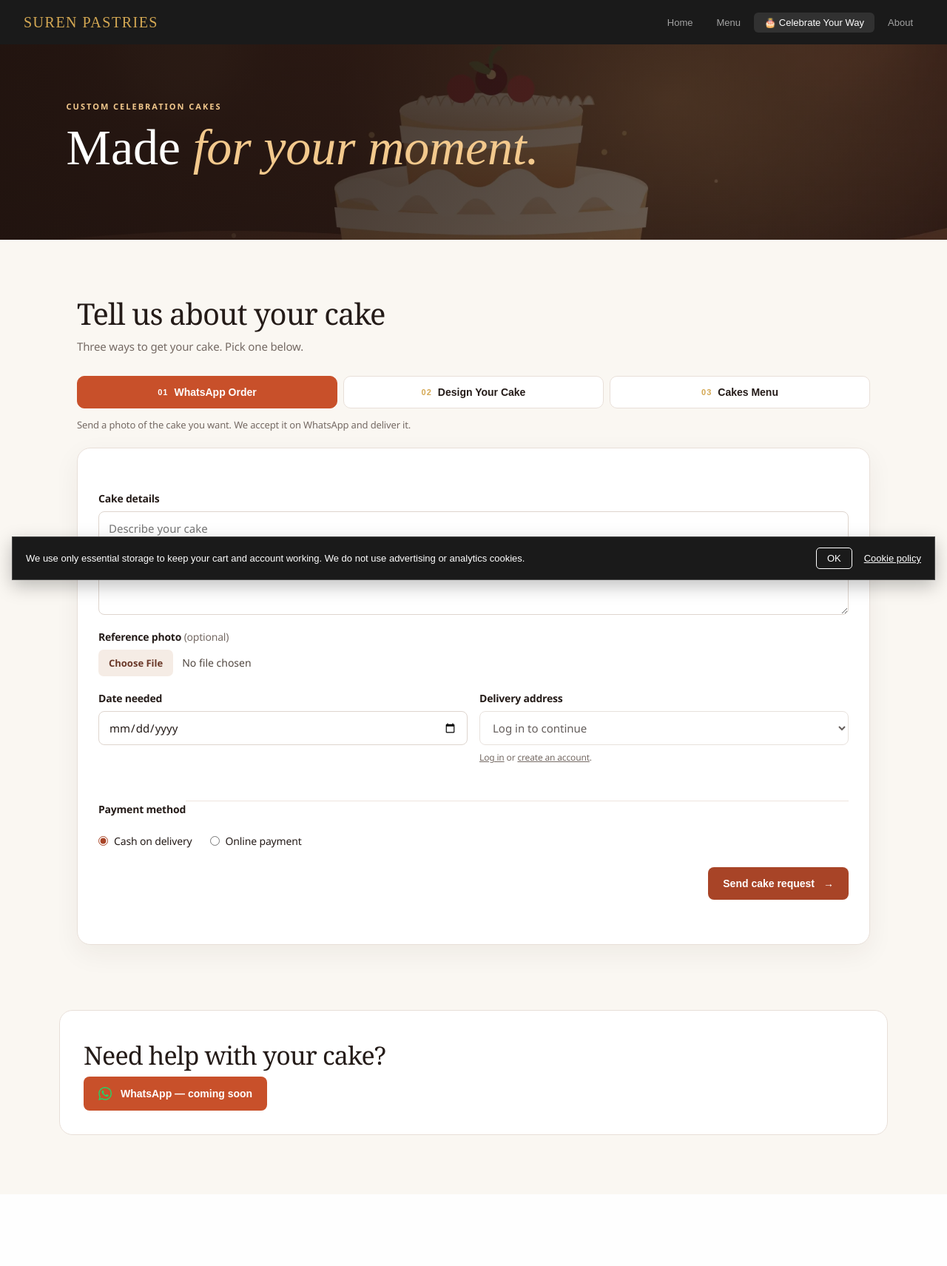
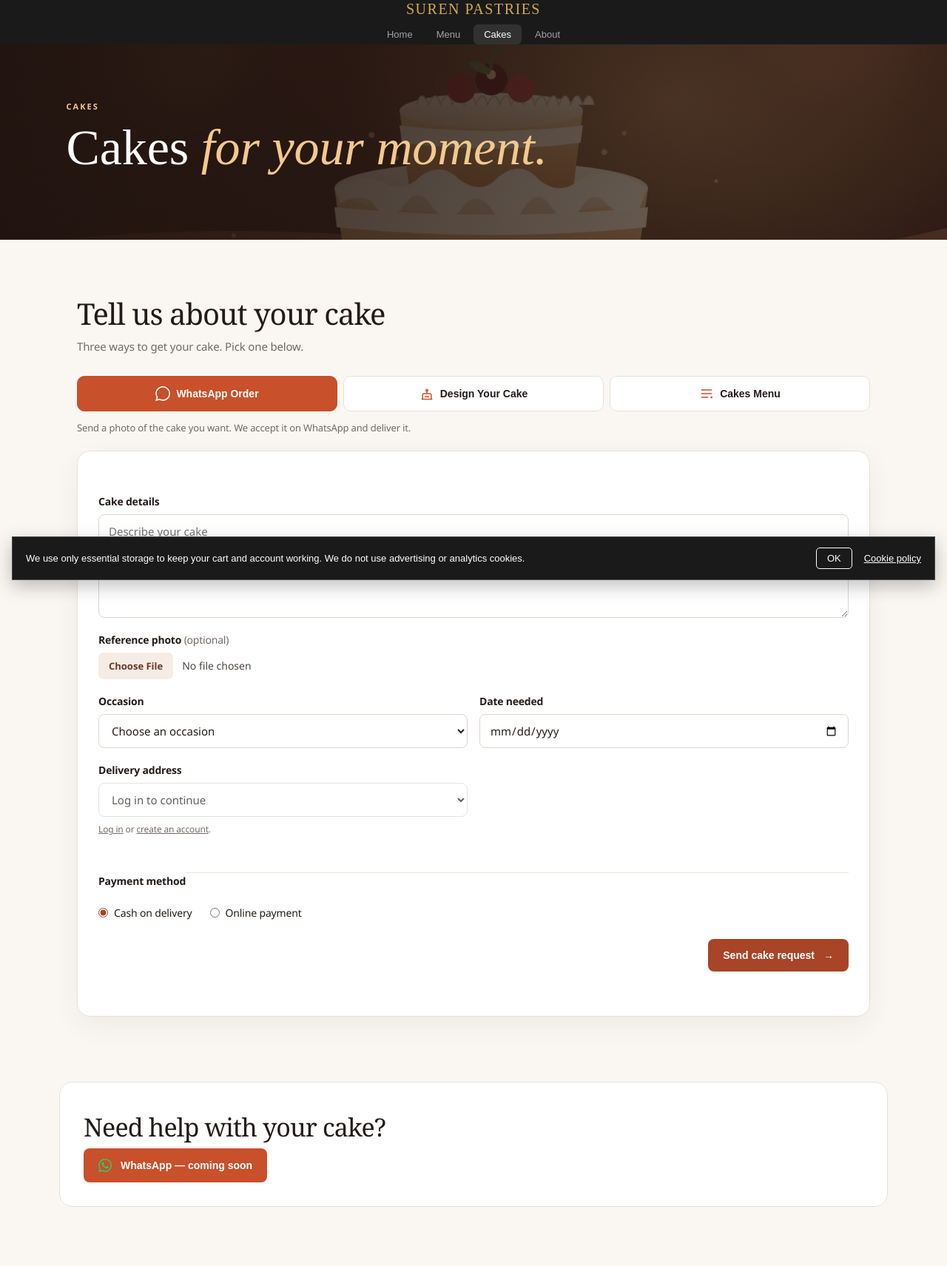
Before and after one commit to KinGMssN/suren_pastries, a Flask app: page /customized-cake in a window 1280 px wide. Shown: the whole page at 74% size. Before the commit the page ends 1534 px from the top, so only its background shows below. Run offline with Flask 3, Linux system fonts and the light colour scheme.

Commit message:
Custom cakes round 3: legend overflow fix, no preview, icon tabs, page is Cakes, stable nav, occasion in WhatsApp form

```diff
--- a/app/templates/account.html
+++ b/app/templates/account.html
@@ -10,7 +10,7 @@
   <div class="nav-links">
     <a class="nl" href="{{ url_for('main.home') }}">Home</a>
     <a class="nl" href="{{ url_for('main.menu') }}">Menu</a>
-    <a class="nl" href="{{ url_for('main.customized_cake') }}">🎂 Celebrate Your Way</a>
+    <a class="nl" href="{{ url_for('main.customized_cake') }}">Cakes</a>
     <a class="nl" href="{{ url_for('main.about') }}">About</a>
   </div>
   <button class="nl" data-action="logout" style="cursor:pointer">Logout</button>
--- a/app/templates/cart.html
+++ b/app/templates/cart.html
@@ -11,7 +11,7 @@
   <div class="nav-links">
     <a class="nl" href="{{ url_for('main.home') }}">Home</a>
     <a class="nl" href="{{ url_for('main.menu') }}">Menu</a>
-    <a class="nl" href="{{ url_for('main.customized_cake') }}">🎂 Celebrate Your Way</a>
+    <a class="nl" href="{{ url_for('main.customized_cake') }}">Cakes</a>
     <a class="nl" href="{{ url_for('main.about') }}">About</a>
   </div>
   <a class="back-btn" href="{{ url_for('main.menu') }}">← Back to menu</a>
--- a/app/templates/customized_cake.html
+++ b/app/templates/customized_cake.html
@@ -1,5 +1,5 @@
 {% extends "base.html" %}
-{% block title %}Suren Pastries — Custom Celebration Cakes{% endblock %}
+{% block title %}Suren Pastries — Cakes{% endblock %}
 {% block meta_description %}Create a custom celebration cake with Suren Pastries.{% endblock %}
 {% block page_css %}
 <link rel="stylesheet" href="{{ url_for('static', filename='css/customized-cake.css') }}">
@@ -11,7 +11,7 @@
   <div class="nav-links">
     <a class="nl" href="{{ url_for('main.home') }}">Home</a>
     <a class="nl" href="{{ url_for('main.menu') }}">Menu</a>
-    <a class="nl active" href="{{ url_for('main.customized_cake') }}" aria-current="page">🎂 Celebrate Your Way</a>
+    <a class="nl active" href="{{ url_for('main.customized_cake') }}" aria-current="page">Cakes</a>
     <a class="nl" href="{{ url_for('main.about') }}">About</a>
   </div>
 </nav>
@@ -27,8 +27,8 @@
       alt=""
       aria-hidden="true"
     >
-    <p class="cake-eyebrow">Custom celebration cakes</p>
-    <h1>Made <em>for your moment.</em></h1>
+    <p class="cake-eyebrow">Cakes</p>
+    <h1>Cakes <em>for your moment.</em></h1>
   </header>
 
   <section class="cake-section" id="cake-request">
@@ -39,9 +39,9 @@
 
     <!-- Three options: 1 WhatsApp order (existing, unchanged) / 2 Design Your Own / 3 Cakes menu -->
     <div class="cake-tabs" role="tablist" aria-label="Ways to order a cake">
-      <button class="cake-tab active" type="button" role="tab" aria-selected="true" data-cake-tab="whatsapp"><span class="cake-tab-num">01</span> WhatsApp Order</button>
-      <button class="cake-tab" type="button" role="tab" aria-selected="false" data-cake-tab="diy"><span class="cake-tab-num">02</span> Design Your Cake</button>
-      <button class="cake-tab" type="button" role="tab" aria-selected="false" data-cake-tab="cakes"><span class="cake-tab-num">03</span> Cakes Menu</button>
+      <button class="cake-tab active" type="button" role="tab" aria-selected="true" data-cake-tab="whatsapp"><svg class="cake-tab-icon" viewBox="0 0 24 24" aria-hidden="true" focusable="false"><path d="M20.52 3.48A11.78 11.78 0 0 0 12.14 0C5.62 0 .31 5.3.31 11.82c0 2.08.54 4.1 1.57 5.89L.2 24l6.45-1.69a11.8 11.8 0 0 0 5.48 1.39h.01c6.52 0 11.83-5.31 11.83-11.83 0-3.16-1.23-6.13-3.45-8.39ZM12.14 21.7h-.01a9.82 9.82 0 0 1-5.01-1.37l-.36-.21-3.83 1 1.02-3.74-.23-.38a9.83 9.83 0 0 1-1.51-5.18c0-5.46 4.45-9.91 9.93-9.91a9.83 9.83 0 0 1 7.01 2.91 9.83 9.83 0 0 1 2.9 7.02c0 5.48-4.45 9.93-9.91 9.93Z"/></svg> WhatsApp Order</button>
+      <button class="cake-tab" type="button" role="tab" aria-selected="false" data-cake-tab="diy"><svg class="cake-tab-icon" viewBox="0 0 24 24" aria-hidden="true" focusable="false" fill="none" stroke="currentColor" stroke-width="1.8" stroke-linecap="round" stroke-linejoin="round"><path d="M4 21h16"/><path d="M5 21v-7a2 2 0 0 1 2-2h10a2 2 0 0 1 2 2v7"/><path d="M12 12V8"/><path d="M12 8a1.5 1.5 0 1 0 0-3 1.5 1.5 0 0 0 0 3z"/><path d="M9 17h6"/></svg> Design Your Cake</button>
+      <button class="cake-tab" type="button" role="tab" aria-selected="false" data-cake-tab="cakes"><svg class="cake-tab-icon" viewBox="0 0 24 24" aria-hidden="true" focusable="false" fill="none" stroke="currentColor" stroke-width="1.8" stroke-linecap="round"><path d="M4 6h16"/><path d="M4 12h16"/><path d="M4 18h10"/><circle cx="20" cy="18" r="1.6" fill="currentColor" stroke="none"/></svg> Cakes Menu</button>
     </div>
     <p class="cake-tab-note" id="cake-tab-note">Send a photo of the cake you want. We accept it on WhatsApp and deliver it.</p>
 
@@ -64,6 +64,20 @@
               <button class="cake-remove-photo" id="cake-remove-photo" type="button">Remove photo</button>
             </div>
           </div>
+        </div>
+        <div class="cake-field">
+          <label for="cake-occasion">Occasion</label>
+          <select id="cake-occasion" name="occasion">
+            <option value="">Choose an occasion</option>
+            <option>Birthday</option>
+            <option>Anniversary</option>
+            <option>Wedding</option>
+            <option>Baby Shower</option>
+            <option>Graduation</option>
+            <option>Farewell</option>
+            <option>Just Because</option>
+            <option>Other</option>
+          </select>
         </div>
         <div class="cake-field">
           <label for="cake-date">Date needed</label>
@@ -94,14 +108,6 @@
     <!-- 2. Design Your Cake — rebuilt as numbered steps, Occasion first. Frontend only. -->
     <div class="cake-panel" id="cake-panel-diy" role="tabpanel" hidden>
     <form id="cake-diy-form" class="cake-form cake-diy-form">
-      <div class="cake-diy-preview" aria-live="polite">
-        <div class="cake-preview-cake cake-shape-round" id="cake-preview-cake"><span class="cake-preview-plate"></span></div>
-        <div class="cake-preview-text">
-          <div class="cake-preview-name" id="cake-preview-name">Your cake</div>
-          <div class="cake-preview-line" id="cake-preview-line">Start with the occasion below.</div>
-        </div>
-      </div>
-
       <fieldset class="cake-step">
         <legend><span class="cake-step-num">1</span> For which occasion?</legend>
         <div class="cake-chips">
--- a/app/templates/details.html
+++ b/app/templates/details.html
@@ -11,7 +11,7 @@
   <div class="nav-links" style="align-items: center;">
     <a class="nl" href="{{ url_for('main.home') }}">Home</a>
     <a class="nl" href="{{ url_for('main.menu') }}">Menu</a>
-    <a class="nl" href="{{ url_for('main.customized_cake') }}">🎂 Celebrate Your Way</a>
+    <a class="nl" href="{{ url_for('main.customized_cake') }}">Cakes</a>
     <a class="nl active" href="{{ url_for('main.about') }}">About</a>
   </div>
 </nav>
--- a/app/templates/landing.html
+++ b/app/templates/landing.html
@@ -11,6 +11,7 @@
   <div class="nav-links">
     <a class="nav-link" href="{{ url_for('main.home') }}">Home</a>
     <a class="nav-link" href="{{ url_for('main.menu') }}">Menu</a>
+    <a class="nav-link" href="{{ url_for('main.customized_cake') }}">Cakes</a>
     <a class="nav-link" href="{{ url_for('main.about') }}">About</a>
     <a class="nav-cta" href="{{ url_for('main.menu') }}">Order Now</a>
     <a id="nav-account" href="{{ url_for('main.login') }}"></a>
--- a/app/templates/login.html
+++ b/app/templates/login.html
@@ -10,7 +10,7 @@
   <div class="nav-links">
     <a class="nl" href="{{ url_for('main.home') }}">Home</a>
     <a class="nl" href="{{ url_for('main.menu') }}">Menu</a>
-    <a class="nl" href="{{ url_for('main.customized_cake') }}">🎂 Celebrate Your Way</a>
+    <a class="nl" href="{{ url_for('main.customized_cake') }}">Cakes</a>
     <a class="nl" href="{{ url_for('main.about') }}">About</a>
   </div>
 </nav>
--- a/app/templates/menu.html
+++ b/app/templates/menu.html
@@ -11,7 +11,7 @@
   <div class="nav-links" style="align-items: center;">
     <a class="nl" href="{{ url_for('main.home') }}">Home</a>
     <a class="nl active" href="{{ url_for('main.menu') }}">Menu</a>
-    <a class="nl" href="{{ url_for('main.customized_cake') }}">🎂 Celebrate Your Way</a>
+    <a class="nl" href="{{ url_for('main.customized_cake') }}">Cakes</a>
     <a class="nl" href="{{ url_for('main.about') }}">About</a>
   </div>
 </nav>
--- a/app/templates/policy.html
+++ b/app/templates/policy.html
@@ -6,7 +6,7 @@
   <div class="nav-links">
     <a class="nl" href="{{ url_for('main.home') }}">Home</a>
     <a class="nl" href="{{ url_for('main.menu') }}">Menu</a>
-    <a class="nl" href="{{ url_for('main.customized_cake') }}">🎂 Celebrate Your Way</a>
+    <a class="nl" href="{{ url_for('main.customized_cake') }}">Cakes</a>
     <a class="nl" href="{{ url_for('main.about') }}">About</a>
   </div>
 </nav>
--- a/app/templates/signup.html
+++ b/app/templates/signup.html
@@ -10,7 +10,7 @@
   <div class="nav-links">
     <a class="nl" href="{{ url_for('main.home') }}">Home</a>
     <a class="nl" href="{{ url_for('main.menu') }}">Menu</a>
-    <a class="nl" href="{{ url_for('main.customized_cake') }}">🎂 Celebrate Your Way</a>
+    <a class="nl" href="{{ url_for('main.customized_cake') }}">Cakes</a>
     <a class="nl" href="{{ url_for('main.about') }}">About</a>
   </div>
 </nav>
--- a/app/templates/track.html
+++ b/app/templates/track.html
@@ -10,7 +10,7 @@
   <a href="{{ url_for('main.home') }}" class="logo" style="text-decoration:none;">SUREN PASTRIES</a>
   <div class="nav-links">
     <a class="nl" href="{{ url_for('main.home') }}">Home</a>
-    <a class="nl" href="{{ url_for('main.customized_cake') }}">🎂 Celebrate Your Way</a>
+    <a class="nl" href="{{ url_for('main.customized_cake') }}">Cakes</a>
     <a class="nl" href="{{ url_for('main.account') }}">My Orders</a>
   </div>
 </nav>
--- a/public/static/css/customized-cake.css
+++ b/public/static/css/customized-cake.css
@@ -22,7 +22,7 @@
 .cake-whatsapp-icon{width:18px;height:18px;flex:none;fill:#25D366}
 .cake-section-heading{max-width:620px;margin-bottom:28px}
 .cake-section-heading h2{margin:8px 0;font:500 clamp(28px,4vw,40px)/1.2 Georgia,serif;letter-spacing:-.025em}
-.cake-form{padding:28px;background:#fff;border:1px solid #e8dfd8;border-radius:18px;box-shadow:0 12px 36px rgba(58,33,22,.06)}
+.cake-form{padding:28px;background:#fff;border:1px solid #e8dfd8;border-radius:18px;box-shadow:0 12px 36px rgba(58,33,22,.06);min-width:0;width:100%;box-sizing:border-box}
 .cake-field-note{color:#756a64;font-size:12px}
 .cake-options{display:grid;grid-template-columns:repeat(2,minmax(0,1fr));gap:20px 16px;margin-top:30px}
 .cake-field{display:grid;align-content:start;gap:8px}
@@ -65,14 +65,6 @@
 
 /* ── DESIGN YOUR OWN ── */
 .cake-diy-form .cake-field legend{font-size:14px;font-weight:650}
-.cake-diy-preview{display:flex;align-items:center;gap:16px;background:#FAF7F2;border:1px solid #e8dfd8;border-radius:12px;padding:16px;margin-bottom:24px}
-.cake-preview-cake{width:84px;height:84px;flex-shrink:0;display:flex;align-items:center;justify-content:center;font-size:36px;background:#F7A8B8;border:3px solid #fff;box-shadow:0 4px 14px rgba(0,0,0,.12)}
-.cake-shape-round{border-radius:50%}
-.cake-shape-square{border-radius:12px}
-.cake-shape-heart{border-radius:50% 50% 12px 12px}
-.cake-shape-rectangle{border-radius:12px;width:120px}
-.cake-preview-name{font:500 20px Georgia,serif}
-.cake-preview-line{color:#756a64;font-size:13px;line-height:1.55;margin-top:4px}
 .cake-diy-grid{display:grid;grid-template-columns:repeat(2,minmax(0,1fr));gap:20px 16px}
 .cake-diy-grid fieldset{border:0;padding:0;margin:0}
 .cake-colours{display:flex;flex-wrap:wrap;gap:10px}
@@ -99,44 +91,55 @@
 .cake-menu-foot .price{font-weight:700;font-size:16px;color:#C8502A}
 .cake-menu-foot .add-btn{background:#1A1A1A;color:#fff;border:none;font-size:12px;font-weight:500;padding:7px 16px;border-radius:6px;cursor:pointer;font-family:'DM Sans',sans-serif}
 .cake-menu-foot .add-btn:hover{background:#C8502A}
-@media(max-width:760px){.cake-tabs{margin-left:-4px;margin-right:-4px}.cake-tab{min-width:0;flex:1;padding:12px 8px;font-size:13px}.cake-diy-grid{grid-template-columns:1fr}.cake-diy-preview{flex-direction:row}.cakes-grid{grid-template-columns:1fr}}
+@media(max-width:760px){.cake-tabs{margin-left:-4px;margin-right:-4px}.cake-tab{min-width:0;flex:1;padding:12px 8px;font-size:13px}.cake-diy-grid{grid-template-columns:1fr}.cakes-grid{grid-template-columns:1fr}}
 
 /* ── ROUND 2: overflow fix + numbered tabs + stepped Design Your Cake ── */
 /* Root cause of the white space: hidden radio/checkbox inputs inside the
    chips were getting width:100% from `.cake-field input:not([type=file])`,
    so each invisible input was 360px wide and pushed the page to 628px
    on the Design tab only. Fix them to 1px and keep them inside the label. */
-.cake-page, .cake-section, .cake-form{overflow-x:clip}
+/* clip removed for measurement */
 .cake-page input[type=radio], .cake-page input[type=checkbox]{width:auto !important;min-height:0 !important;padding:0}
 .cake-chip, .cake-colour{position:relative}
 .cake-chip input[type=radio], .cake-chip input[type=checkbox], .cake-colour input[type=radio]{position:absolute !important;width:1px !important;height:1px !important;left:0;top:0;opacity:0;overflow:hidden;clip:rect(0,0,0,0);white-space:nowrap;pointer-events:none}
 .cake-colour-custom input[type=color]{position:static !important;width:28px !important;height:28px !important;opacity:1;clip:auto;overflow:visible;pointer-events:auto}
 .cake-tabs{max-width:100%}
 .cake-tab{min-width:0;display:flex;align-items:center;justify-content:center;gap:8px}
-.cake-tab-num{font-size:11px;font-weight:700;letter-spacing:1px;color:#D4A853}
-.cake-tab.active .cake-tab-num{color:#fff}
+.cake-tab-icon{width:20px;height:20px;flex-shrink:0;fill:currentColor}
+.cake-tab-icon[fill="none"]{fill:none}
+.cake-tab:not(.active) .cake-tab-icon{color:#C8502A}
+.cake-tab.active .cake-tab-icon{color:#fff}
 
 /* Stepped form */
-.cake-step{border:0;border-top:1px solid #eee5de;padding:22px 0 4px;margin:0}
+.cake-step{border:0;border-top:1px solid #eee5de;padding:22px 0 4px;margin:0;min-width:0;width:100%}
 .cake-step:first-of-type{border-top:0;padding-top:4px}
-.cake-step legend{font-size:16px;font-weight:650;padding:0;margin-bottom:14px;float:left;width:100%}
-.cake-step-num{display:inline-flex;align-items:center;justify-content:center;width:26px;height:26px;border-radius:50%;background:#C8502A;color:#fff;font-size:13px;font-weight:700;margin-right:8px}
+.cake-step legend{font-size:16px;font-weight:650;padding:0;margin-bottom:14px;display:flex;align-items:center;float:none;width:100%}
+.cake-step-num{display:inline-flex;align-items:center;justify-content:center;width:26px;height:26px;flex-shrink:0;border-radius:50%;background:#C8502A;color:#fff;font-size:13px;font-weight:700;margin-right:8px}
 .cake-step .cake-field{margin-top:14px}
 .cake-field-narrow{max-width:420px}
 .cake-chip-sub{font-weight:400;color:#756a64;font-size:12px}
 .cake-chip:has(input:checked) .cake-chip-sub{color:rgba(255,255,255,.8)}
 .cake-chips-shapes{margin-top:14px}
-.cake-preview-plate{display:block;width:56px;height:10px;border-radius:5px;background:rgba(255,255,255,.85)}
 .cake-diy-form .cake-field input:not([type=file]), .cake-diy-form .cake-field select, .cake-diy-form .cake-field textarea{width:100%}
 @media(max-width:760px){
   .cake-tabs{flex-direction:column;flex-wrap:nowrap;gap:8px}
   .cake-tab{flex:none;width:100%;justify-content:flex-start;padding:13px 16px;font-size:14px}
-  .cake-tab-num{display:inline;font-size:11px}
   .cake-step legend{font-size:15px}
-  .cake-diy-preview{flex-direction:row}
-}
+  }
 /* Cakes menu cards: same bottom-aligned foot as the Menu page */
 .cake-menu-item{align-items:stretch}
 .cake-menu-body{flex:1;min-width:0;display:flex;flex-direction:column}
 .cake-menu-desc{flex:1}
 .cake-menu-foot{margin-top:auto;padding-top:12px;width:100%}
+
+/* Stable top nav: single row, scrolls sideways on a phone instead of wrapping and shifting */
+nav.site-nav{flex-wrap:wrap;justify-content:center;gap:8px}
+nav.site-nav .logo{flex-shrink:0;white-space:nowrap}
+nav.site-nav .nav-links{flex-wrap:wrap;justify-content:center;width:100%}
+nav.site-nav .nl{white-space:nowrap;flex-shrink:0}
+
+@media(max-width:760px){
+  nav.site-nav{padding:12px 16px;gap:8px}
+  nav.site-nav .logo{font-size:17px;letter-spacing:1px}
+  nav.site-nav .nl{padding:6px 8px;font-size:12px}
+}
--- a/public/static/js/customized-cake.js
+++ b/public/static/js/customized-cake.js
@@ -172,9 +172,12 @@
 
     submitButton.disabled = true;
     submitButton.textContent = 'Sending request…';
+    const occasionEl = document.getElementById('cake-occasion');
+    const occasionValue = occasionEl ? occasionEl.value : '';
+    const descriptionValue = occasionValue ? 'Occasion: ' + occasionValue + '\n' + form.elements.description.value : form.elements.description.value;
     const payload = {
       action: 'custom_cake_request',
-      description: form.elements.description.value,
+      description: descriptionValue,
       required_date: form.elements.required_date.value,
       address_id: Number(form.elements.address_id.value),
       payment_method: form.elements.payment_method.value,
@@ -248,18 +251,11 @@
   /* Design Your Cake: live preview + summary, then fill WhatsApp form */
   const diyForm = document.getElementById('cake-diy-form');
   if (diyForm) {
-    const previewCake = document.getElementById('cake-preview-cake');
-    const previewName = document.getElementById('cake-preview-name');
-    const previewLine = document.getElementById('cake-preview-line');
     const summary = document.getElementById('cake-diy-summary');
     const customColour = document.getElementById('cake-diy-custom-colour');
     const pick = name => {
       const el = diyForm.querySelector(`input[name="${name}"]:checked`);
       return el ? el.value : '';
-    };
-    const pickHex = () => {
-      const el = diyForm.querySelector('input[name="diy_colour"]:checked');
-      return el ? (el.dataset.hex || '#F7A8B8') : '#F7A8B8';
     };
     const occasion = () => {
       const o = pick('diy_occasion');
@@ -276,21 +272,12 @@
       const occ = occasion();
       const name = (document.getElementById('cake-diy-name').value || '').trim();
       const toppings = Array.from(diyForm.querySelectorAll('input[name="diy_topping"]:checked')).map(i => i.value);
-      if (previewCake) {
-        previewCake.style.background = customColour && document.activeElement === customColour ? customColour.value : pickHex();
-        previewCake.className = 'cake-preview-cake cake-shape-' + shape.toLowerCase();
-      }
-      if (previewName) previewName.textContent = name ? name : 'Your cake';
-      if (previewLine) previewLine.textContent = [occ, colour, shape, size].filter(Boolean).join(' · ') || 'Start with the occasion below.';
       if (summary) {
         summary.textContent = 'Your design: ' + [occ + ' cake', colour, shape, size, toppings.length ? 'Toppings: ' + toppings.join(', ') : 'No toppings yet', name ? 'Name on cake: "' + name + '"' : ''].filter(Boolean).join(' — ') + '.';
       }
     }
     diyForm.addEventListener('input', update);
     diyForm.addEventListener('change', update);
-    if (customColour) customColour.addEventListener('input', () => {
-      if (previewCake) previewCake.style.background = customColour.value;
-    });
     update();
     diyForm.addEventListener('submit', e => {
       e.preventDefault();
```
Also changed, not shown: public/static/css/landing.css (+12 -2 lines).
